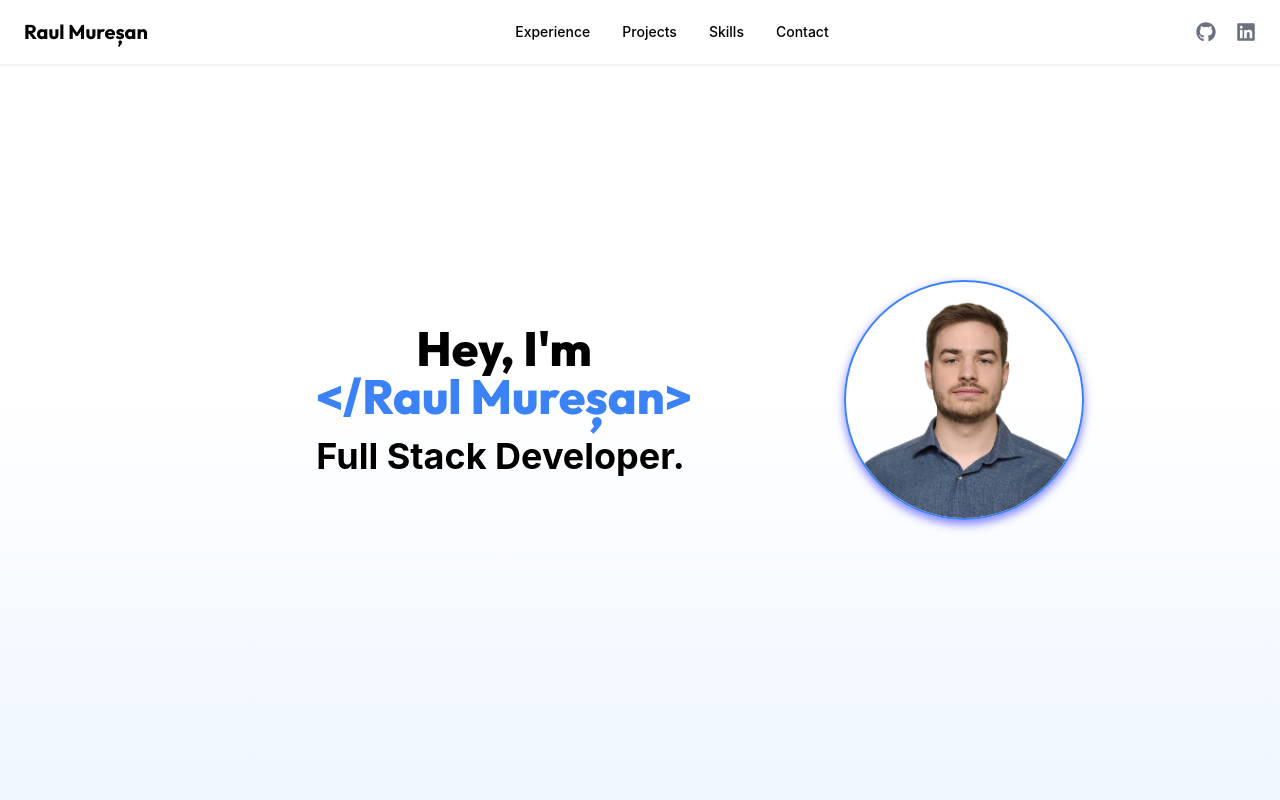
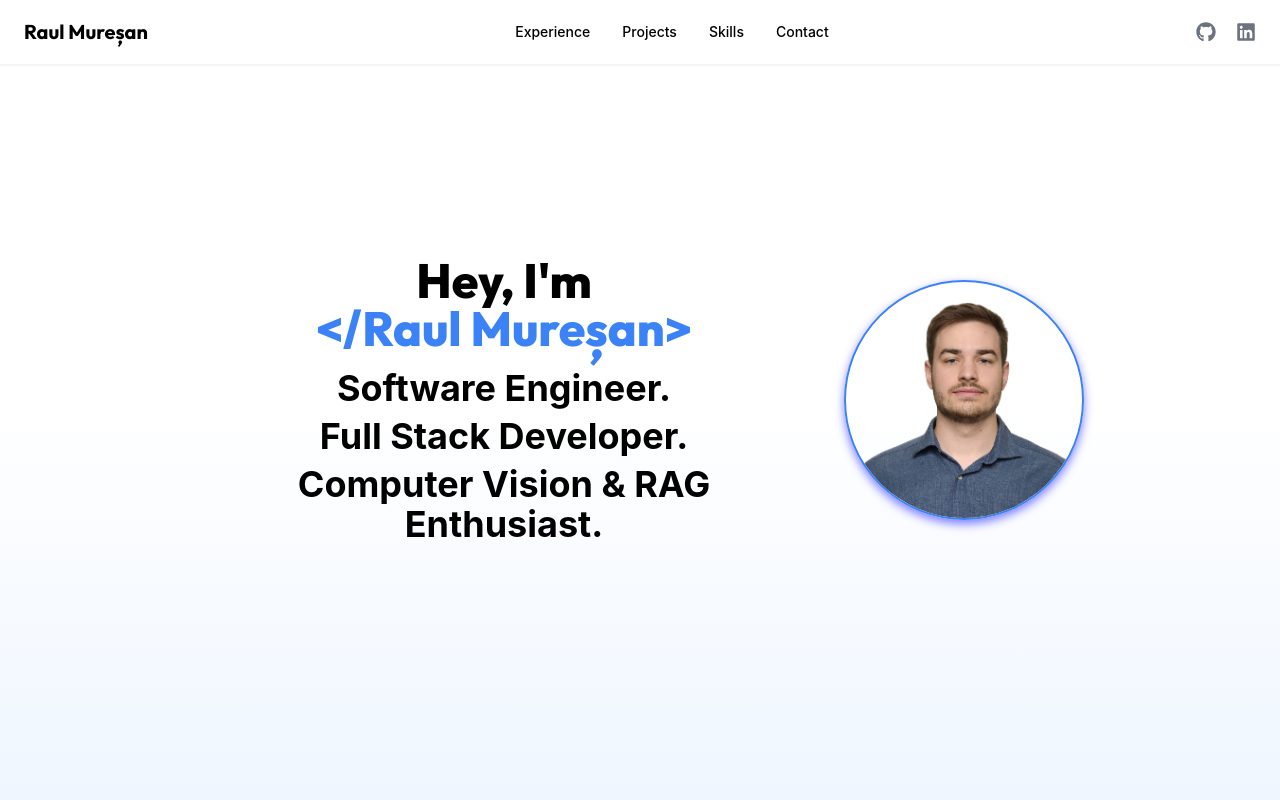
Before and after one commit to raul-muresan03/personal-website, a React (Vite) app: page / in a window 1280 px wide. Shown: the top 800 px of the page. Built offline with nearby package versions, Linux system fonts and the light colour scheme.

Commit message:
remove typewriter

```diff
--- a/src/components/sections/HeroSection.tsx
+++ b/src/components/sections/HeroSection.tsx
@@ -1,9 +1,6 @@
-import { TYPEWRITER_STRINGS } from "../../constants";
-import { useTypewriter } from "../../hooks/useTypewriter";
+import { HERO_TITLES } from "../../constants";
 
 export function HeroSection() {
-    const typedText = useTypewriter(TYPEWRITER_STRINGS);
-
     return (
         <section id="home" className="h-screen flex flex-col items-center justify-center text-center p-6 md:flex-row md:space-x-8 bg-gradient-to-b from-white via-white to-blue-50">
             <div className="md:w-1/2">
@@ -11,9 +8,10 @@ export function HeroSection() {
                     Hey, I'm <br />
                     <span className="text-blue-500">&lt;/Raul Mureșan&gt;</span>
                 </h1>
-                <div className="font-bold text-2xl md:text-4xl">
-                    <span>{typedText}</span>
-                    <span className="inline-block w-[3px] h-[0.9em] bg-blue-500 align-middle ml-1 animate-blink" aria-hidden="true"></span>
+                <div className="font-bold text-2xl md:text-4xl space-y-2">
+                    {HERO_TITLES.map((title) => (
+                        <p key={title}>{title}</p>
+                    ))}
                 </div>
             </div>
 
--- a/src/constants/index.ts
+++ b/src/constants/index.ts
@@ -3,7 +3,7 @@ import { FaBrain, FaCode, FaDatabase, FaLanguage, FaReact } from "react-icons/fa
 
 export const EMAIL = "raulmuresancalin@gmail.com";
 
-export const TYPEWRITER_STRINGS = [
+export const HERO_TITLES = [
     "Software Engineer.",
     "Full Stack Developer.",
     "Computer Vision & RAG Enthusiast.",
--- a/src/hooks/useTypewriter.ts
+++ /dev/null
@@ -1,37 +0,0 @@
-import { useEffect, useState } from "react";
-
-interface UseTypewriterOptions {
-    typingSpeed?: number;
-    deletingSpeed?: number;
-    pause?: number;
-}
-
-export function useTypewriter(
-    words: readonly string[],
-    { typingSpeed = 75, deletingSpeed = 40, pause = 1500 }: UseTypewriterOptions = {}
-) {
-    const [wordIndex, setWordIndex] = useState(0);
-    const [text, setText] = useState("");
-    const [deleting, setDeleting] = useState(false);
-
-    useEffect(() => {
-        const current = words[wordIndex % words.length];
-        let timeout: number;
-
-        if (!deleting && text === current) {
-            timeout = window.setTimeout(() => setDeleting(true), pause);
-        } else if (deleting && text === "") {
-            setDeleting(false);
-            setWordIndex((prev) => (prev + 1) % words.length);
-        } else {
-            timeout = window.setTimeout(
-                () => setText(current.slice(0, text.length + (deleting ? -1 : 1))),
-                deleting ? deletingSpeed : typingSpeed
-            );
-        }
-
-        return () => window.clearTimeout(timeout);
-    }, [words, text, deleting, wordIndex, typingSpeed, deletingSpeed, pause]);
-
-    return text;
-}
--- a/src/index.css
+++ b/src/index.css
@@ -19,16 +19,3 @@ code {
   font-family: source-code-pro, Menlo, Monaco, Consolas, 'Courier New',
     monospace;
 }
-
-@keyframes blink {
-  0%, 49% {
-    opacity: 1;
-  }
-  50%, 100% {
-    opacity: 0;
-  }
-}
-
-.animate-blink {
-  animation: blink 1s step-end infinite;
-}
```
